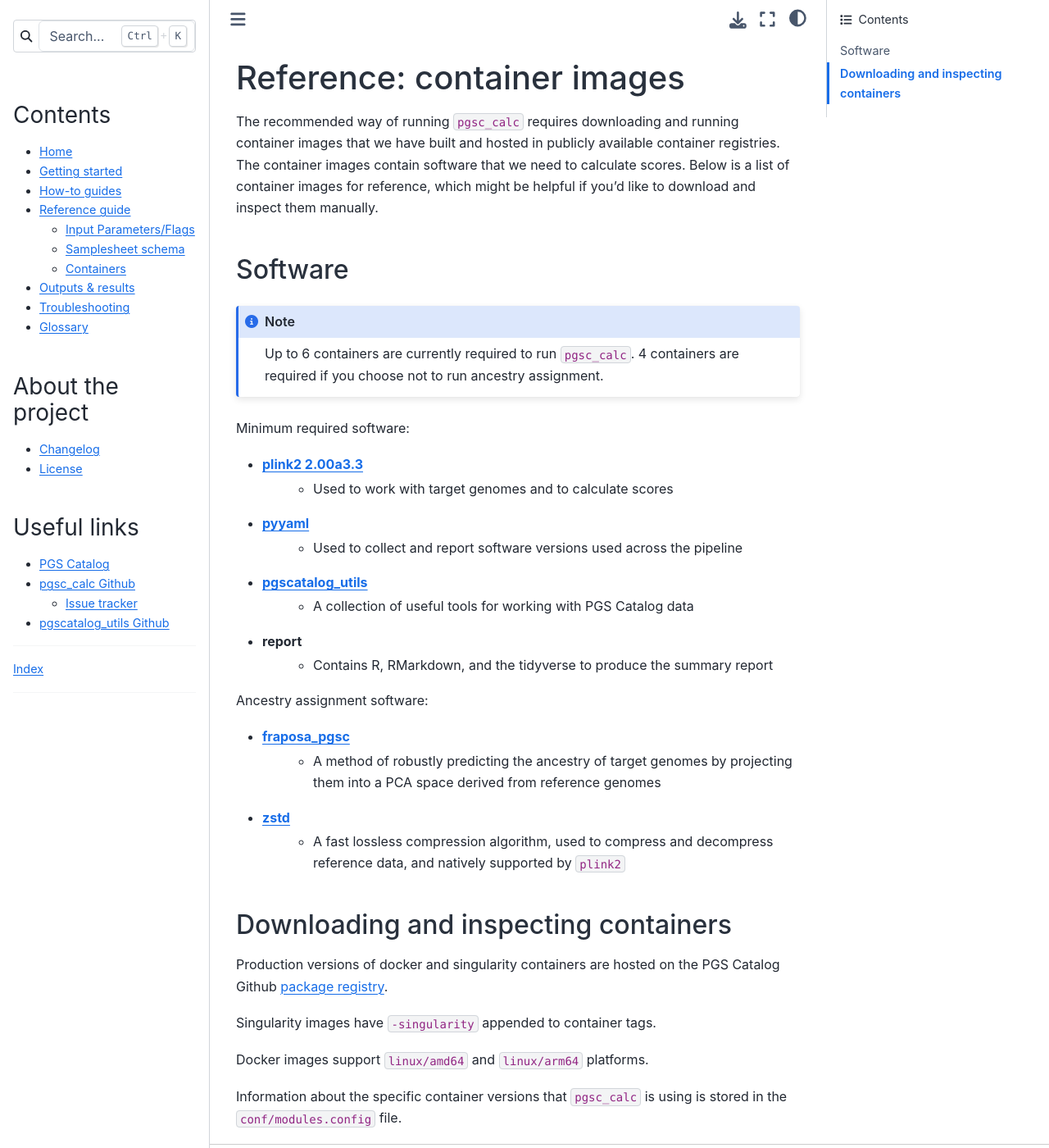
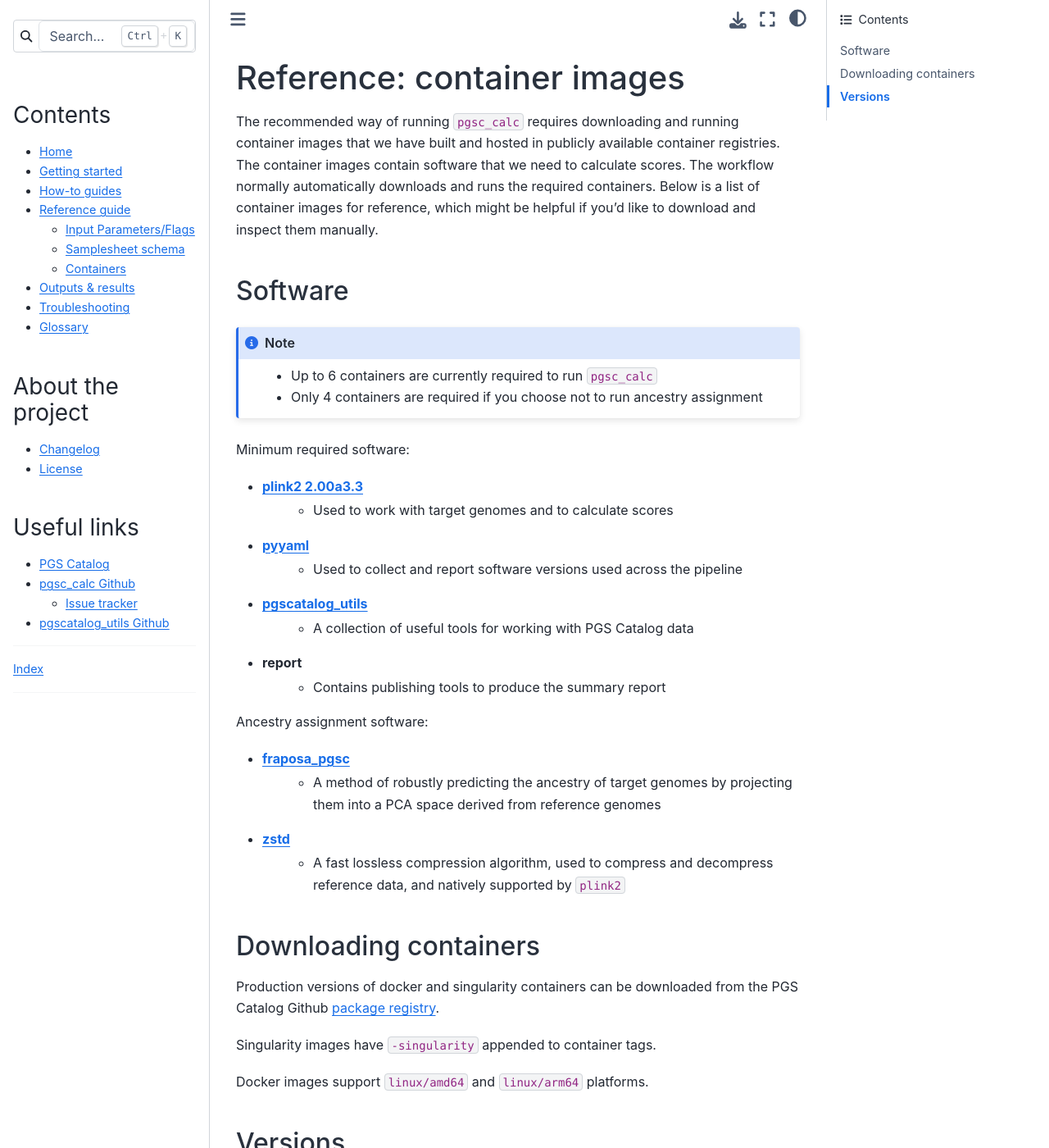
Before and after one commit to PGScatalog/pgsc_calc, a Sphinx documentation site: the page built from docs/reference/containers.rst, in a window 1280 px wide and 1400 px high. Shown: the whole window at 82% size. Built offline with Sphinx 7.4.7 and the Sphinx Book theme 1.1.4, drawn with Linux system fonts in a browser that asks for light colours; some of the changed text lies outside the part shown.

Commit message:
update container reference

```diff
--- a/docs/reference/containers.rst
+++ b/docs/reference/containers.rst
@@ -1,17 +1,21 @@
+.. _containers:
+
 Reference: container images
 ===========================
 
 The recommended way of running ``pgsc_calc`` requires downloading and running
 container images that we have built and hosted in publicly available container
 registries. The container images contain software that we need to calculate
-scores. Below is a list of container images for reference, which might be
+scores. The workflow normally automatically downloads and runs the required
+containers. Below is a list of container images for reference, which might be
 helpful if you'd like to download and inspect them manually.
 
 Software
 --------
 
-.. note:: Up to 6 containers are currently required to run ``pgsc_calc``.
-   4 containers are required if you choose not to run ancestry assignment.
+.. note::
+   - Up to 6 containers are currently required to run ``pgsc_calc``
+   - Only 4 containers are required if you choose not to run ancestry assignment
 
 Minimum required software:
 
@@ -22,7 +26,7 @@
 * `pgscatalog_utils`_
     * A collection of useful tools for working with PGS Catalog data
 * report
-    * Contains R, RMarkdown, and the tidyverse to produce the summary report
+    * Contains publishing tools to produce the summary report
 
 Ancestry assignment software:
 
@@ -39,17 +43,29 @@
 .. _`fraposa_pgsc`: https://github.com/PGScatalog/fraposa_pgsc
 .. _`zstd`: https://github.com/facebook/zstd
 
-Downloading and inspecting containers
--------------------------------------
+Downloading containers
+----------------------
 
-Production versions of docker and singularity containers are hosted on the PGS
-Catalog Github `package registry`_.
+Production versions of docker and singularity containers can be downloaded from
+the PGS Catalog Github `package registry`_.
 
 Singularity images have ``-singularity`` appended to container tags.
 
 Docker images support ``linux/amd64`` and ``linux/arm64`` platforms.
 
-Information about the specific container versions that ``pgsc_calc`` is using is
-stored in the ``conf/modules.config`` file.
+.. _`package registry`: https://github.com/orgs/PGScatalog/packages
 
-.. _`package registry`: https://github.com/orgs/PGScatalog/packages
+Versions
+--------
+
+Information about the specific versions that ``pgsc_calc`` is using is stored in
+the :download:`conf/modules.config <../../conf/modules.config>` file:
+
+.. include:: ../../conf/modules.config
+   :start-after: container configuration
+   :end-before: // output configuration
+   :literal:
+
+Software versions will change across different releases of ``pgsc_calc``. This
+information is also included in the output path
+``results/pipeline_info/versions.yml`` by default.
```
Also changed, not shown: 1 other file.
